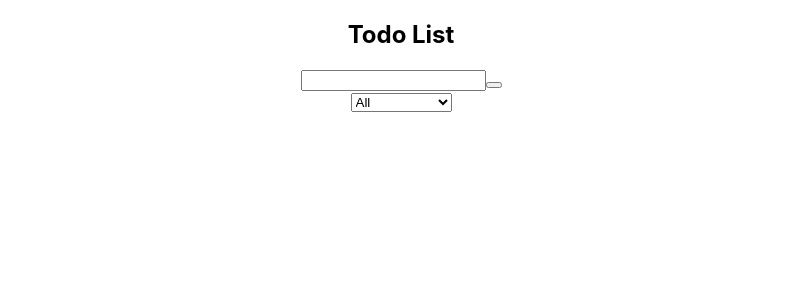
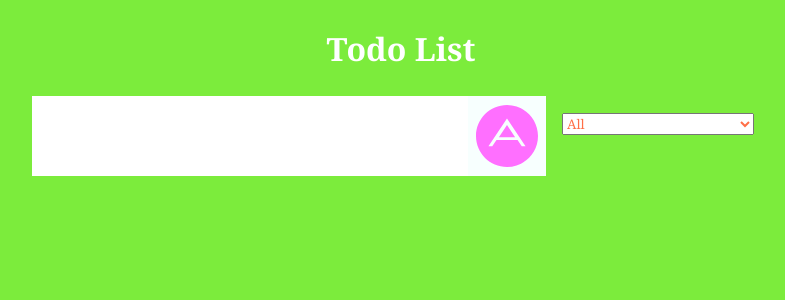
Before and after one commit to Enecode/todo-list-with-reactjs, a React (Create React App) app: page / in a window 1280 px wide. Shown: the top 300 px of the page, without its empty margins (239-1024 px from the left). Built offline with nearby package versions, Linux system fonts and the light colour scheme.

Commit message:
I installed fontawesome for icons and react-icons for icons

```diff
--- a/package.json
+++ b/package.json
@@ -4,6 +4,9 @@
   "version": "0.1.0",
   "private": true,
   "dependencies": {
+    "@fortawesome/fontawesome-svg-core": "^6.2.1",
+    "@fortawesome/free-brands-svg-icons": "^6.2.1",
+    "@fortawesome/react-fontawesome": "^0.2.0",
     "@testing-library/jest-dom": "^5.16.5",
     "@testing-library/react": "^13.4.0",
     "@testing-library/user-event": "^13.5.0",
--- a/src/App.css
+++ b/src/App.css
@@ -1,38 +1,125 @@
-.App {
-  text-align: center;
+* {
+  padding: 0;
+  box-sizing: border-box;
 }
 
-.App-logo {
-  height: 40vmin;
+body {
+  background-color: #7cec3c;
+  color: white;
+  font-family: Georgia, 'Times New Roman', Times, serif;
+  min-height: 100vh;
+}
+
+header, h2{
+  text-align: center;
+  font-size: 2rem;
+}
+
+form{
+  height: 80px;
+  display: flex;
+  justify-content: center;
+  justify-items: center;
+}
+
+form  input, form button{
+  text-align: center;
+  padding: 0.5rem;
+  font-size: 2rem;
+  border: none;
+  background: white;
+}
+
+form button{
+  color: #ff6fff;
+  background: #f7fffe;
+  cursor: pointer;
+  transition: all 0.3s ease;
+}
+
+form button:hover {
+  background: #ff6f47;
+  color: #f7fffe;
+}
+
+.todo-container {
+  display: flex;
+  justify-content: center;
+  align-items: center;
+}
+
+.todo-list {
+  min-width: 30%;
+  list-style: none;
+}
+
+.todo{
+  margin: 0.5rem;
+  background: white;
+  font-size: 1.5rem;
+  color: black;
+  display:flex;
+  justify-content: space-between;
+  align-items: center;
+  transition: all 1s ease;
+}
+
+.select {
+  margin: 1rem;
+  position: relative;
+  overflow: hidden;
+}
+
+select {
+  color: #ff6f47;
+  font-family: Georgia, 'Times New Roman', Times, serif;
+  cursor: pointer;
+  width: 12rem;
+}
+
+.todo-item {
+  padding: 0rem 0.5rem;
+}
+
+.fa-trash, .fa-check {
   pointer-events: none;
 }
 
-@media (prefers-reduced-motion: no-preference) {
-  .App-logo {
-    animation: App-logo-spin infinite 20s linear;
-  }
+.fall {
+  transform: translate(10rem) rotate(20deg);
+  opacity: 0.8;
 }
 
-.App-header {
-  background-color: #282c34;
-  min-height: 100vh;
-  display: flex;
-  flex-direction: column;
-  align-items: center;
-  justify-content: center;
-  font-size: calc(10px + 2vmin);
-  color: white;
+.completed{
+  text-decoration: line-through;
 }
 
-.App-link {
-  color: #61dafb;
+.todo li{
+  flex:1;
 }
 
-@keyframes App-logo-spin {
-  from {
-    transform: rotate(0deg);
-  }
-  to {
-    transform: rotate(360deg);
-  }
+.trash-btn, .completed-btn{
+  background: #ff6f47;
+  color: white;
+  border: none;
+  padding: 1rem;
+  cursor: pointer;
+  font-size: 1rem;
 }
+.filter-todo
+
+.select::after{
+  content: "\25BC";
+  position: absolute;
+  top: 0;
+  right: 0;
+  padding: 1rem;
+  background: #ff6f47;
+  cursor:pointer;
+  pointer-events: none;
+}
+
+.todo-input{
+
+
+}
--- a/src/App.js
+++ b/src/App.js
@@ -1,13 +1,23 @@
 import Form from "./Component/Form"
 import Todo from "./Component/Todo"
 import './App.css';
+import { useState } from "react";
+import TodoList from "./Component/TodoList";
 
 function App() {
+  const [inputText, setInputText] = useState("");
+  const [todos, setTodos] = useState([]);
   return (
     <div className="App">
-      <h2>Todo List</h2>
-      <Form />
-      <Todo />
+      <header><h2>Todo List</h2></header>
+
+      <Form
+          inputText={inputText}
+          todos={todos}
+          setTodos={setTodos}
+          setInputText={setInputText}
+        />
+      <TodoList setTodos={setTodos} todos={todos}/>
     </div>
   );
 }
--- a/src/Component/Form.js
+++ b/src/Component/Form.js
@@ -1,17 +1,37 @@
 import React from "react"
 import "../App.css"
+import { FontAwesomeIcon } from "@fortawesome/react-fontawesome";
+import {
+    faAdn,
+  } from "@fortawesome/free-brands-svg-icons";
 
-function Form({setInputText}){
+
+function Form({setInputText, todos, inputText, setTodos}){
     const inputTextHandler = (e) => {
         console.log(e.target.value);
         setInputText(e.target.value);
     };
 
+    const submitTodoHandler = (e) => {
+        e.preventDefault();
+        setTodos([
+            ...todos,
+            {text : inputText, completed: false, id: Math.random() * 1000}
+        ]);
+        setInputText("");
+    };
+
     return(
         <form>
-            <input onChange={inputTextHandler} type="text" className="to-do-input" />
-            <button className="todo-button" type="submit">
-                {/*<i className"a fas fa-plus-square"></i>*/}
+            <input
+                inputText={inputText}
+                onChange={inputTextHandler}
+                type="text"
+                className="to-do-input"
+                value={inputText}
+            />
+            <button onClick={submitTodoHandler} className="todo-button" type="submit">
+                <FontAwesomeIcon icon={faAdn} size="2x" />
             </button>
 
             <div className="select">
--- a/src/Component/Todo.js
+++ b/src/Component/Todo.js
@@ -1,11 +1,29 @@
- import React from "react";
+import React from 'react';
 
- function TodoList(){
+const Todo = ({text, todos, todo, setTodos}) => {
+    const deleteHandler = () => {
+        setTodos(todos.filter((t) => t.id !== todo.id));
+    }
+
+    const completeHandler = () => {
+        setTodos(todos.filter((t) => { if (t.id !== todo.id){
+            return{
+                ...t, completed: !t.completed
+            };
+        }
+        return t;
+    }))
+}
+
+
     return(
-        <div className="todo-container" >
-            <ul className="todo-list"></ul>
-        </div>
-    )
- }
+        <div className="todo">
+            <li className="todo-item">{text}</li>
+            <button onClick={completeHandler} className='complete-btn' >+</button>
+            <button onClick={deleteHandler} className='trash-btn'>X</button>
+       </div>
 
- export default TodoList
+    );
+}
+
+export default Todo;
--- /dev/null
+++ b/src/Component/TodoList.js
@@ -0,0 +1,25 @@
+ import React from "react";
+import Todo from "./Todo"
+
+ function TodoList({todos, setTodos, setTodo}){
+    console.log(todos)
+    return(
+        <div className="todo-container" >
+            <ul className="todo-list">
+               {todos.map(todo => (
+                    <Todo
+                        key={todo.id}
+                        text={todo.text}
+                        setTodos={setTodos}
+                        todos={todos}
+                        todo={todo}
+
+                    />
+                )
+               )}
+            </ul>
+        </div>
+    );
+ }
+
+ export default TodoList
```
